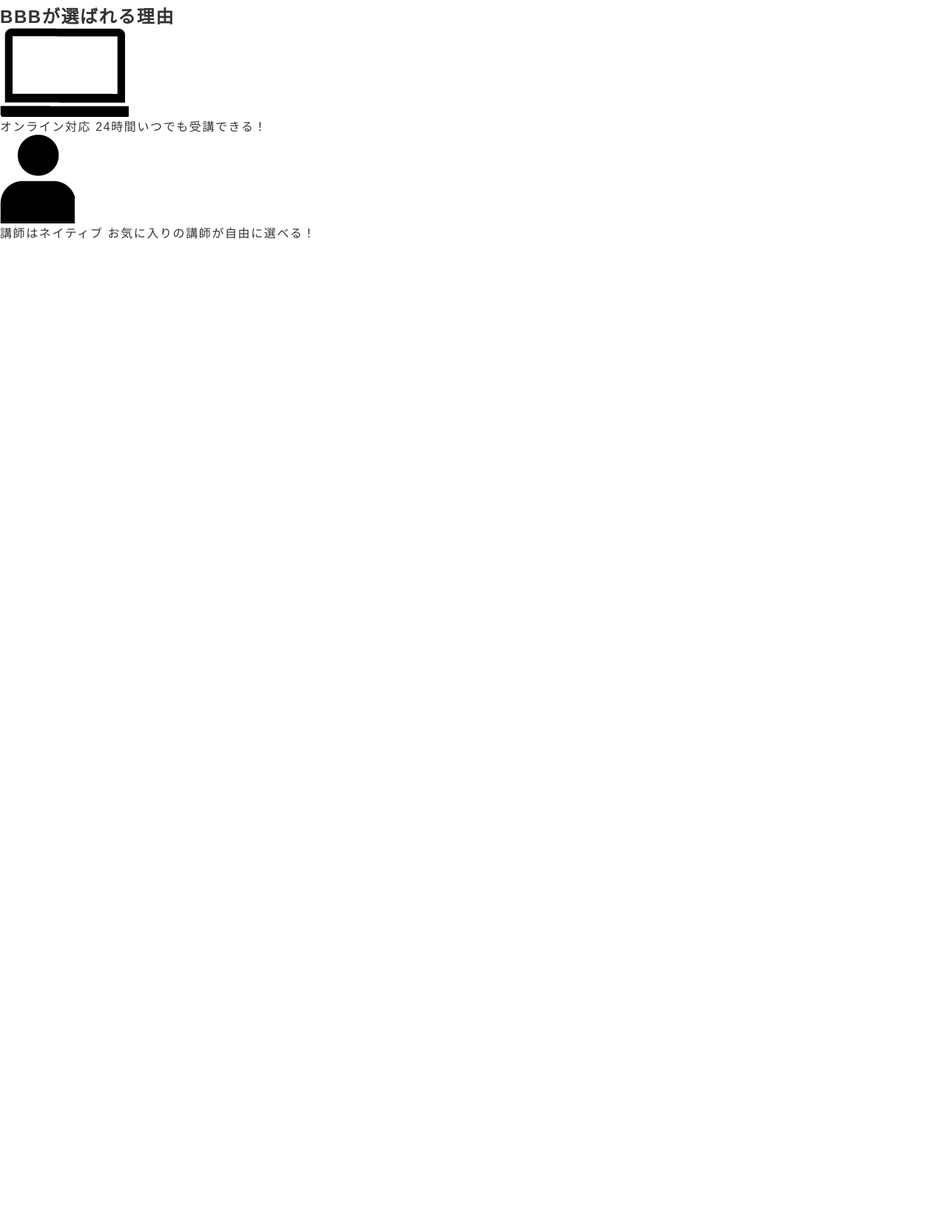
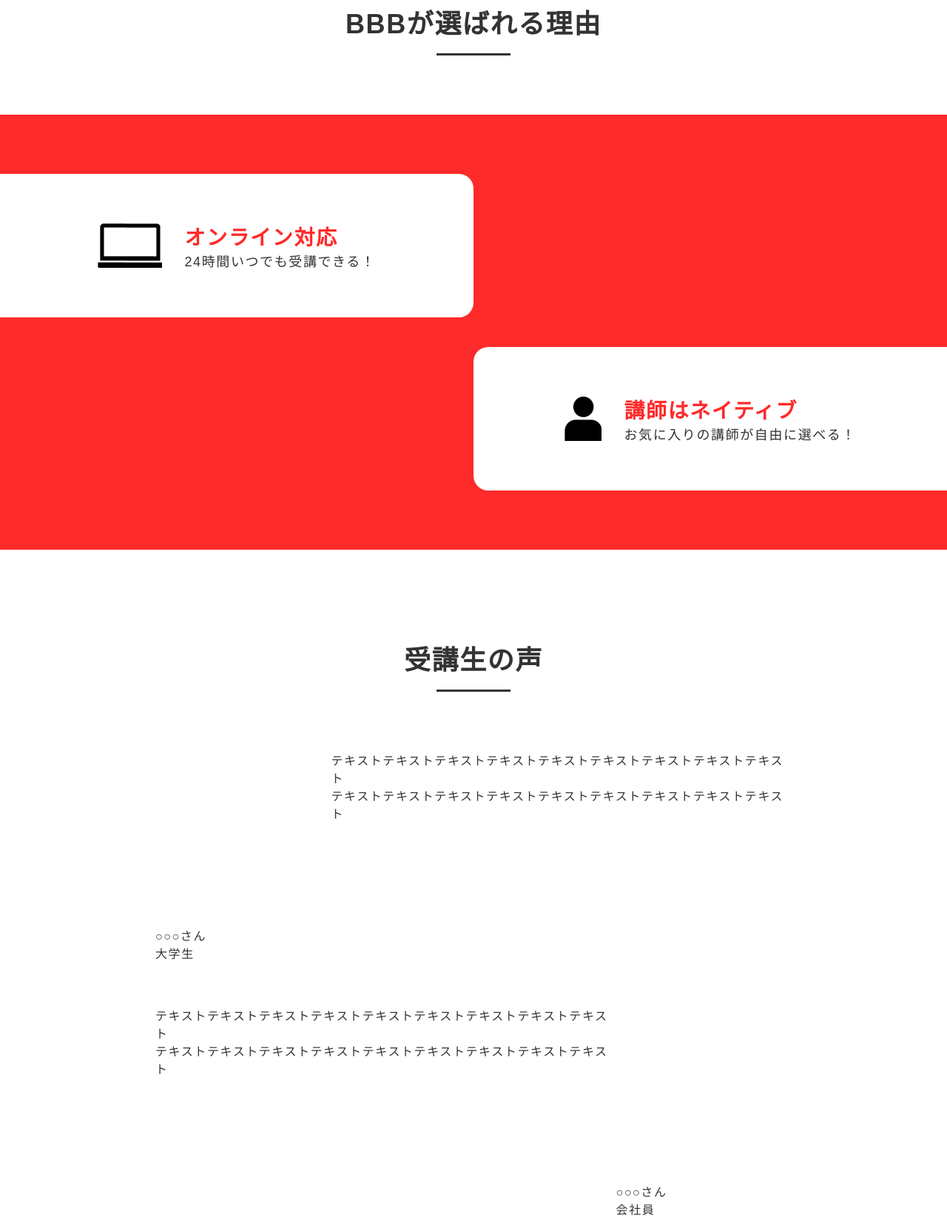
Before and after one commit to atsuko-s/atsuko-s.github.io, a plain HTML site: page index.html in a window 1280 px wide. Shown: the part 937-2586 px from the top of the page at 74% size. Before the commit the page ends 1263 px from the top, so only its background shows below. Drawn offline with nearby package versions, Linux system fonts and the light colour scheme; some packages are replaced by stand-ins of ours.

Commit message:
項目追加

```diff
--- a/css/style.css
+++ b/css/style.css
@@ -18,12 +18,32 @@ img {
 li {
   list-style: none;
 }
-/*
-コンテンツ幅を設定するための共通クラス
-*/
+/*コンテンツ幅を設定するための共通クラス*/
 .wrapper {
   width: 100%;
   max-width: 860px;
+  margin: 0 auto;
+}
+
+/*セクションタイトル用の共通クラス*/
+.section-title {
+  font-size: 2.25rem;
+  margin-bottom: 100px;
+  text-align: center;
+  position: relative;
+}
+
+/* 疑似要素でタイトル下に下線を引く */
+.section-title::after {
+  content: "";
+  width: 100px;
+  height: 3px;
+  background-color: #333;
+  display: block;
+  position: absolute;
+  bottom: -20px;
+  left: 0;
+  right: 0;
   margin: 0 auto;
 }
 
@@ -273,7 +293,106 @@ Mainvisual
   }
 }
 
+/*-------------------------------------------
+Reason
+-------------------------------------------*/
+#reason {
+  margin-bottom: 120px;
+}
 
+#reason .bg {
+  background-color: #ff2a2a;
+  padding: 80px 0;
+}
+
+#reason .slide {
+  width: 50%;
+  display: flex;
+  align-items: center;
+  justify-content: center;
+  background-color: #fff;
+  padding: 5%;
+  opacity: 0;
+}
+
+#reason .slide img {
+  width: auto;
+  height: 60px;
+  margin-right: 30px;
+}
+
+#reason .slide .title {
+  color: #ff2a2a;
+  display: block;
+  font-size: 1.75rem;
+  font-weight: bold;
+}
+
+#reason .slide .text {
+  display: block;
+  font-size: 1.125rem;
+}
+
+#reason .inview-slide-left {
+  border-top-right-radius: 20px;
+  border-bottom-right-radius: 20px;
+  margin-bottom: 40px;
+}
+
+#reason .slide-left {
+  animation: slide-left 0.5s ease-out 0s 1 forwards;
+}
+
+/*
+アニメーション（スライド左）を実行
+*/
+
+@keyframes slide-left {
+  0% {
+    transform: translateX(-50%);
+  }
+  100% {
+    opacity: 1;
+    transform: translateX(0);
+  }
+}
+
+#reason .inview-slide-right {
+  border-top-left-radius: 20px;
+  border-bottom-left-radius: 20px;
+}
+
+#reason .slide-right {
+  animation: slide-right 0.5s ease-out 0s 1 forwards;
+}
+
+/*
+アニメーション（スライド右）を実行
+*/
+@keyframes slide-right {
+  0% {
+    transform: translateX(150%);
+  }
+  100% {
+    opacity: 1;
+    transform: translateX(100%);
+  }
+}
+
+/*-------------------------------------------
+Voice
+-------------------------------------------*/
+#voice {
+  margin-bottom: 120px;
+}
+
+#voice .item-left,
+#voice .item-right {
+  display: flex;
+  align-items: flex-start;
+  opacity: 1;
+  margin-bottom: 60px;
+}
 
 /*-------------------------------------------
 footer
--- a/index.html
+++ b/index.html
@@ -67,6 +67,49 @@
         </div>
       </section>
 
+      <section id="voice" class="wrapper">
+        <h2 class="section-title">受講生の声</h2>
+
+        <div class="item-left inview-balloon">
+          <div class="student">
+            <img src="img/icon-student1.png" alt="">
+            <p class="name">○○○さん<br>大学生</p>
+          </div>
+          <div class="balloon-text">
+            <p>
+              テキストテキストテキストテキストテキストテキストテキストテキストテキスト<br>
+              テキストテキストテキストテキストテキストテキストテキストテキストテキスト
+            </p>
+          </div>
+        </div>
+
+        <div class="item-right inview-balloon">
+          <div class="balloon-text">
+            <p>
+              テキストテキストテキストテキストテキストテキストテキストテキストテキスト<br>
+              テキストテキストテキストテキストテキストテキストテキストテキストテキスト
+            </p>
+          </div>
+          <div class="student">
+            <img src="img/icon-student2.png" alt="">
+            <p class="name">○○○さん<br>会社員</p>
+          </div>
+        </div>
+
+        <div class="item-left inview-balloon">
+          <div class="student">
+            <img src="img/icon-student3.png" alt="">
+            <p class="name">○○○さん<br>自営業</p>
+          </div>
+          <div class="balloon-text">
+            <p>
+              テキストテキストテキストテキストテキストテキストテキストテキストテキスト<br>
+              テキストテキストテキストテキストテキストテキストテキストテキストテキスト
+            </p>
+          </div>
+        </div>
+      </section>
+
     </main>
 
 
--- a/jQuery.js/script.js
+++ b/jQuery.js/script.js
@@ -1,9 +1,3 @@
-$(document).ready(function() {
-    $('h1').on('inview', function() {
-        console.log('H1 element is in view!');
-    });
-});
-
 $(function(){
     /*=================================================
     ハンバーガ―メニュー
@@ -26,3 +20,21 @@ function hamburger() {
     $('#navi').removeClass('active');
     }
 }
+
+/*=================================================
+  Inview（画面に表示されたタイミングで処理を実行）
+  ===================================================*/
+
+$('.inview-slide-left').on('inview', function(event, isInView, visiblePartX, visiblePartY) {
+  if(isInView){
+    // 要素が表示されたらslide-leftクラスを追加
+    $(this).stop().addClass('slide-left');
+  }
+});
+
+$('.inview-slide-right').on('inview', function(event, isInView, visiblePartX, visiblePartY) {
+  if(isInView){
+    // 要素が表示されたらslide-rightクラスを追加
+    $(this).stop().addClass('slide-right');
+  }
+});
```
